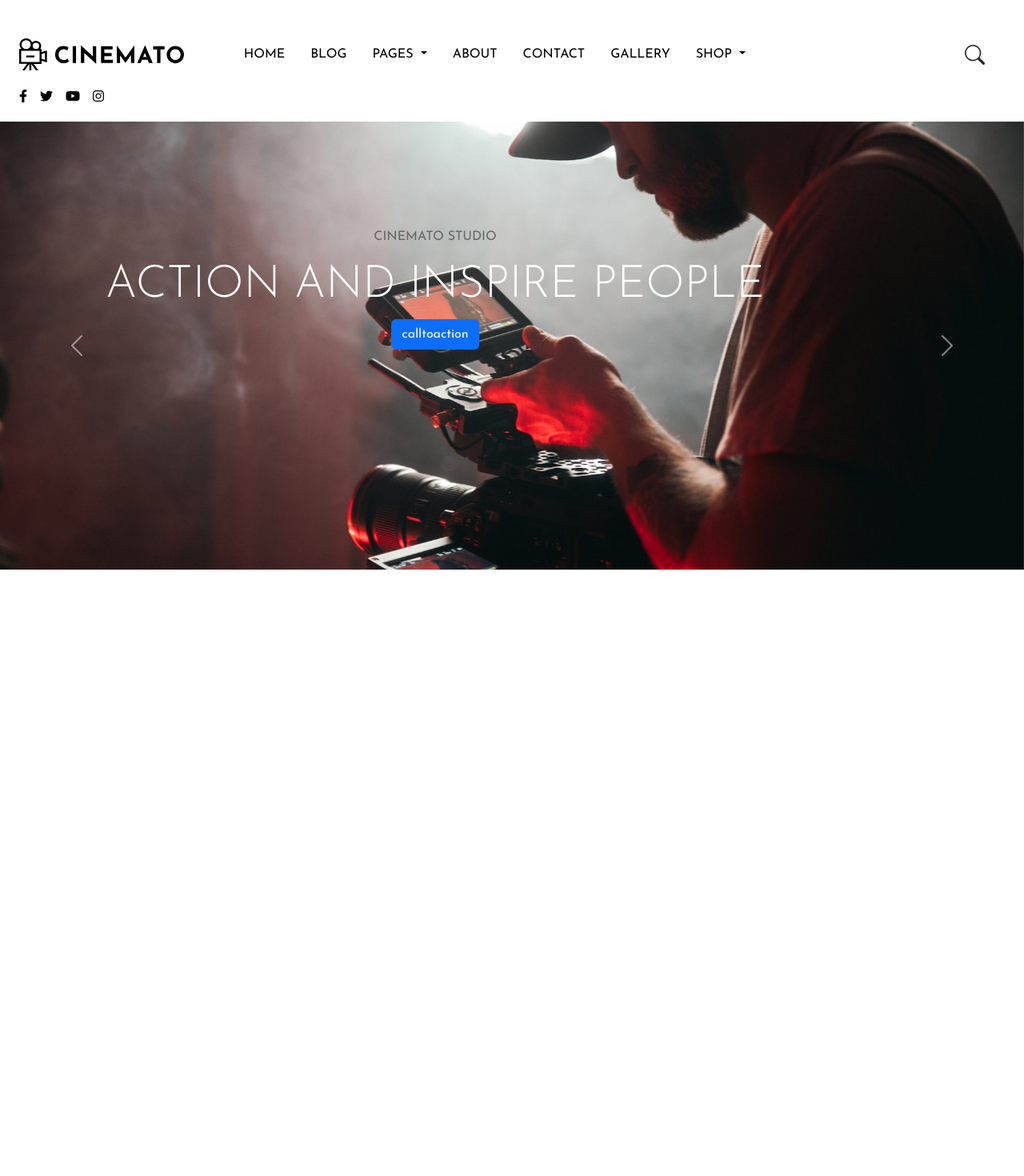
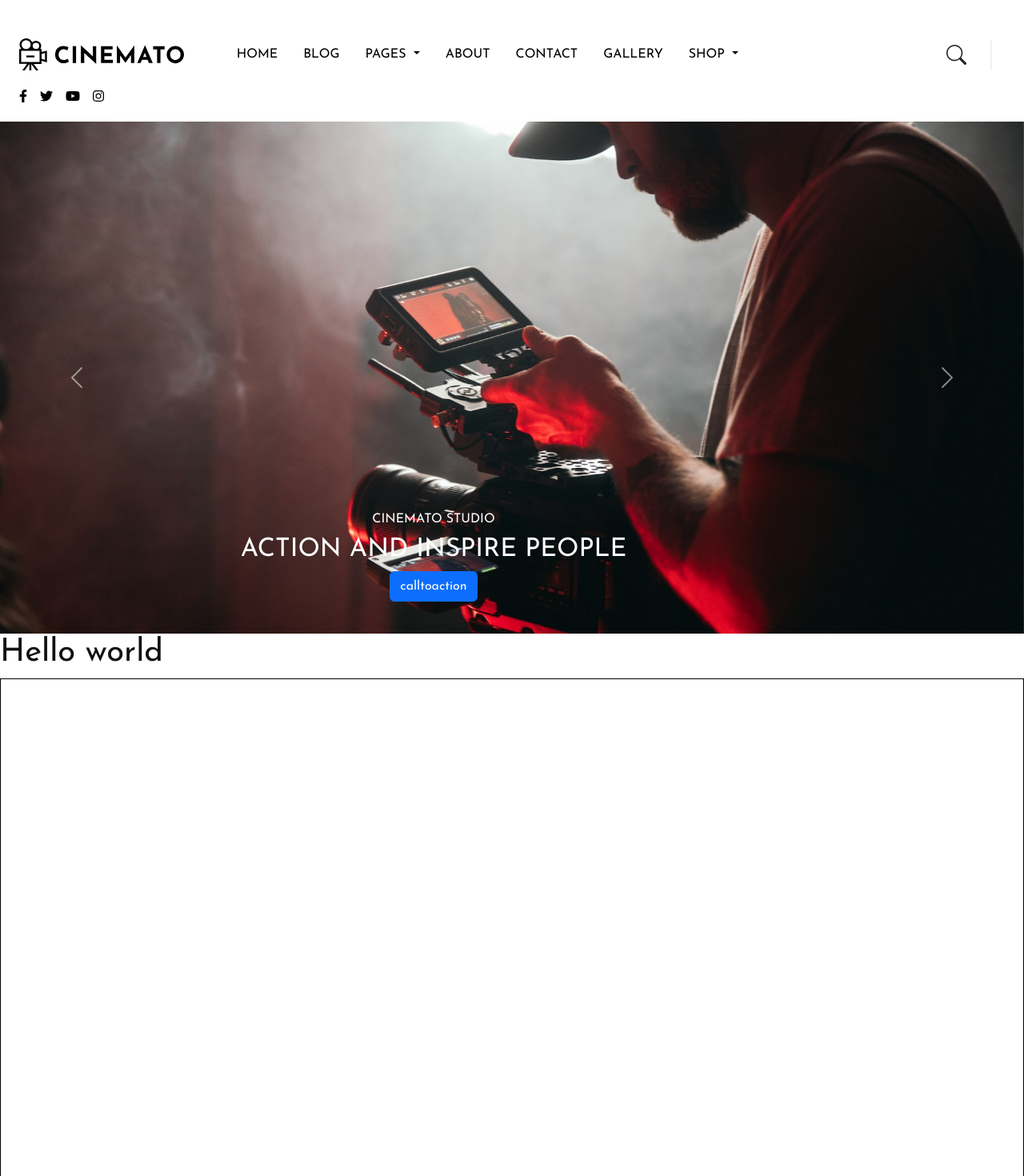
Before and after one commit to StefanoMela/cinemato-midterm-html-vuejs, a Vue app: page / in a window 1280 px wide. Shown: the top 1470 px of the page at 80% size. Before the commit the page ends 800 px from the top, so only its background shows below. Built offline with nearby package versions, Linux system fonts and the light colour scheme.

Commit message:
small fixes

```diff
--- a/src/App.vue
+++ b/src/App.vue
@@ -1,6 +1,8 @@
 <script>
 import AppHeader from './components/AppHeader.vue'
-import AppMain from './components/AppMain.vue'
+import AppJumbo from './components/Appjumbo.vue'
+import CardSection from './components/CardSection.vue'
+import FluidSection from './components/FluidSection.vue'
 
 
 export default {
@@ -9,13 +11,17 @@ export default {
     }
   },
 
-  components: {AppHeader, AppMain}
+  components: {AppHeader, AppJumbo, CardSection, FluidSection}
 };
 </script>
 
 <template>
   <AppHeader/>
-  <AppMain />
+  <main>
+    <AppJumbo />
+    <CardSection />
+    <FluidSection />
+  </main>
 </template>
 
 <style lang="scss" scoped></style>
--- a/src/components/AppHeader.vue
+++ b/src/components/AppHeader.vue
@@ -1,6 +1,7 @@
 <script>
 
 export default {
+
 };
 </script>
 
@@ -86,6 +87,14 @@ export default {
       height: 2.5rem;
     }
 
+    .input-group::after {
+
+      content: '';
+      display: block;
+      border-right: 2px solid #f2f2f2;
+      margin-right: 1rem;
+
+    }
     .input-group>* {
       border: none;
       background-color: transparent;
@@ -94,6 +103,6 @@ export default {
     .icons-container {
       display: flex;
       gap: 1rem;
-}
+    }
 }
 </style>
--- /dev/null
+++ b/src/components/AppJumbo.vue
@@ -0,0 +1,65 @@
+<script>
+import { heroImgs } from "../data/index";
+
+export default {
+  data() {
+    return {
+      heroImgs,
+    };
+  },
+};
+</script>
+
+<template>
+  <section class="jumbotron-carousel">
+    <div class="carousel slide">
+      <div class="carousel-inner">
+        <div class="carousel-item active">
+          <img :src="heroImgs.hero1" class="d-block w-100" alt="..." />
+        </div>
+        <div class="carousel-caption">
+          <h6>CINEMATO STUDIO</h6>
+          <h2>ACTION AND INSPIRE PEOPLE</h2>
+          <button class="btn btn-primary">calltoaction</button>
+        </div>
+        <div class="carousel-item">
+          <img :src="heroImgs.hero2" class="d-block w-100" alt="..." />
+        </div>
+        <div class="carousel-item">
+          <img :src="heroImgs.hero3" class="d-block w-100" alt="..." />
+        </div>
+      </div>
+      <button
+        class="carousel-control-prev"
+        type="button"
+        data-bs-target="#carouselExample"
+        data-bs-slide="prev"
+      >
+        <span class="carousel-control-prev-icon" aria-hidden="true"></span>
+        <span class="visually-hidden">Previous</span>
+      </button>
+      <button
+        class="carousel-control-next"
+        type="button"
+        data-bs-target="#carouselExample"
+        data-bs-slide="next"
+      >
+        <span class="carousel-control-next-icon" aria-hidden="true"></span>
+        <span class="visually-hidden">Next</span>
+      </button>
+    </div>
+  </section>
+</template>
+
+<style lang="scss" scoped>
+.carousel-inner {
+  height: 80vh;
+}
+
+.carousel-caption {
+
+max-width: 700px;
+
+
+}
+</style>
--- a/src/components/AppMain.vue
+++ /dev/null
@@ -1,66 +0,0 @@
-<script>
-import { heroImgs } from "../data/index";
-
-export default {
-  data() {
-    return {
-      heroImgs,
-      activeImg: 0,
-    };
-  },
-};
-</script>
-
-<template>
-  <main>
-    <section class="jumbotron-carousel">
-      <div id="carouselExample" class="carousel slide">
-        <div class="carousel-inner">
-          <div class="carousel-item active">
-            <img :src="heroImgs.hero1" class="d-block w-100" alt="..." />
-          </div>
-          <div class="carousel-caption">
-            <p>CINEMATO STUDIO</p>
-            <h2 class="display-4">ACTION AND INSPIRE PEOPLE</h2>
-            <button class="btn btn-primary">calltoaction</button>
-          </div>
-          <div class="carousel-item">
-            <img :src="heroImgs.hero2" class="d-block w-100" alt="..." />
-          </div>
-          <div class="carousel-item">
-            <img :src="heroImgs.hero3" class="d-block w-100" alt="..." />
-          </div>
-        </div>
-        <button
-          class="carousel-control-prev"
-          type="button"
-          data-bs-target="#carouselExample"
-          data-bs-slide="prev"
-        >
-          <span class="carousel-control-prev-icon" aria-hidden="true"></span>
-          <span class="visually-hidden">Previous</span>
-        </button>
-        <button
-          class="carousel-control-next"
-          type="button"
-          data-bs-target="#carouselExample"
-          data-bs-slide="next"
-        >
-          <span class="carousel-control-next-icon" aria-hidden="true"></span>
-          <span class="visually-hidden">Next</span>
-        </button>
-      </div>
-    </section>
-  </main>
-</template>
-
-<style lang="scss" scoped>
-.carousel-inner {
-  height: 70vh;
-}
-
-.carousel-caption {
-  top: 20%;
-  left: 0;
- }
-</style>
--- a/src/components/FluidSection.vue
+++ b/src/components/FluidSection.vue
@@ -1,21 +1,20 @@
 <script>
-// import MyComponent from "./components/MyComponent.vue";
 
 export default {
-  data() {
-    return {
-      title: "Hello world"
-    }
-  }
-
-  // components: {
-  //   MyComponent,
-  // },
 };
 </script>
 
 <template>
-  <h1>{{ title }}</h1>
+<section class="container-fluid">
+</section>
 </template>
 
-<style lang="scss" scoped></style>
+<style lang="scss" scoped>
+section{
+
+  height: 80vh;
+  border: 1px solid black;
+
+
+}
+</style>
--- a/src/data/index.js
+++ b/src/data/index.js
@@ -1,3 +1,4 @@
+
 const weDoIcons = {
 
     icon1: '../public/img/image(14).svg',
--- a/src/styles/reset.scss
+++ b/src/styles/reset.scss
@@ -1,6 +1,3 @@
-/* ! Reset */
-body, html{ box-sizing: border-box;margin: 0;padding: 0;}*,*:before,*:after{ box-sizing: border-box; }h1,h2,h3,h4,h5,h6, p, ol, ul{margin: 0 0 1rem 0;padding: 0;}ol,ul{list-style-type: none;}img{height: auto;}h1{font-size: 4rem;} h2{font-size: 3rem;} h3{font-size: 2rem;} h4{font-size: 1rem;} h5{font-size: 0.8rem;} h6{font-size: 0.6rem;}a{text-decoration:none}
-
 body>* {
 
     background-color: #ffff;
```
